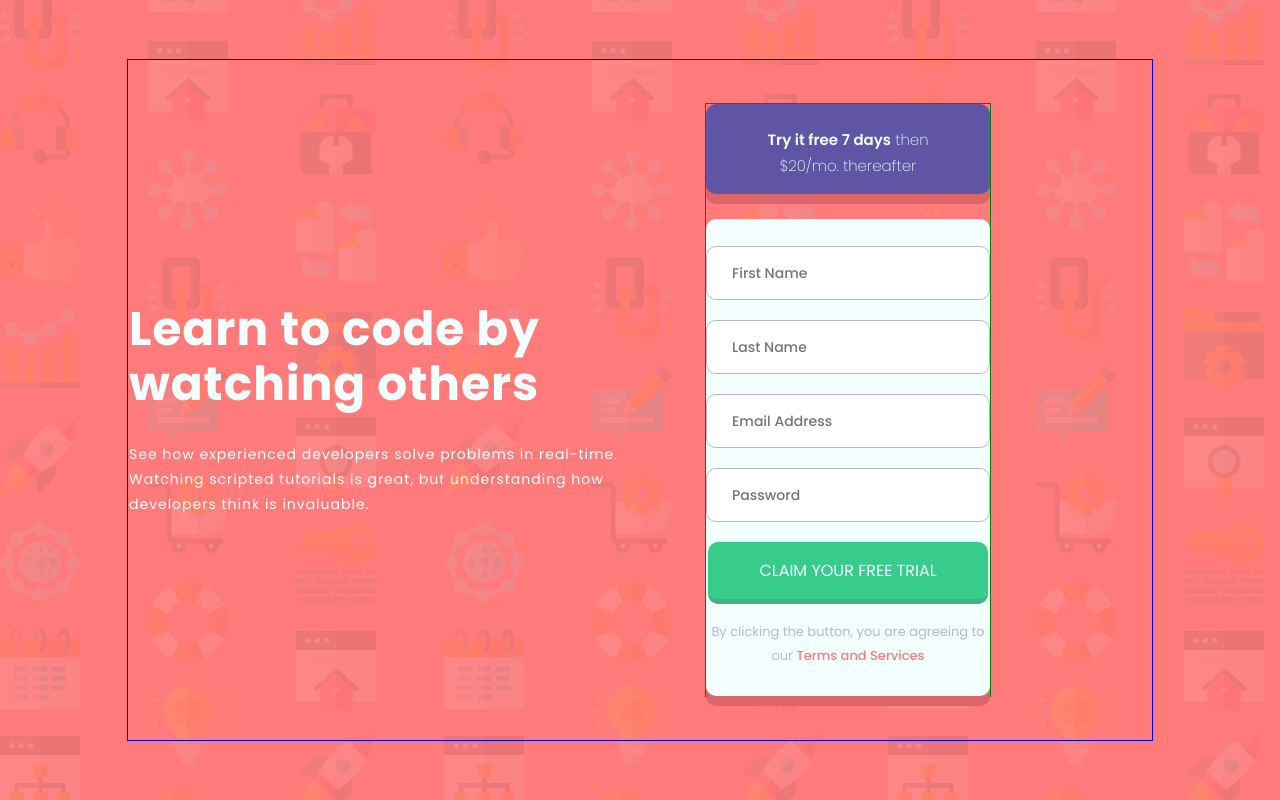
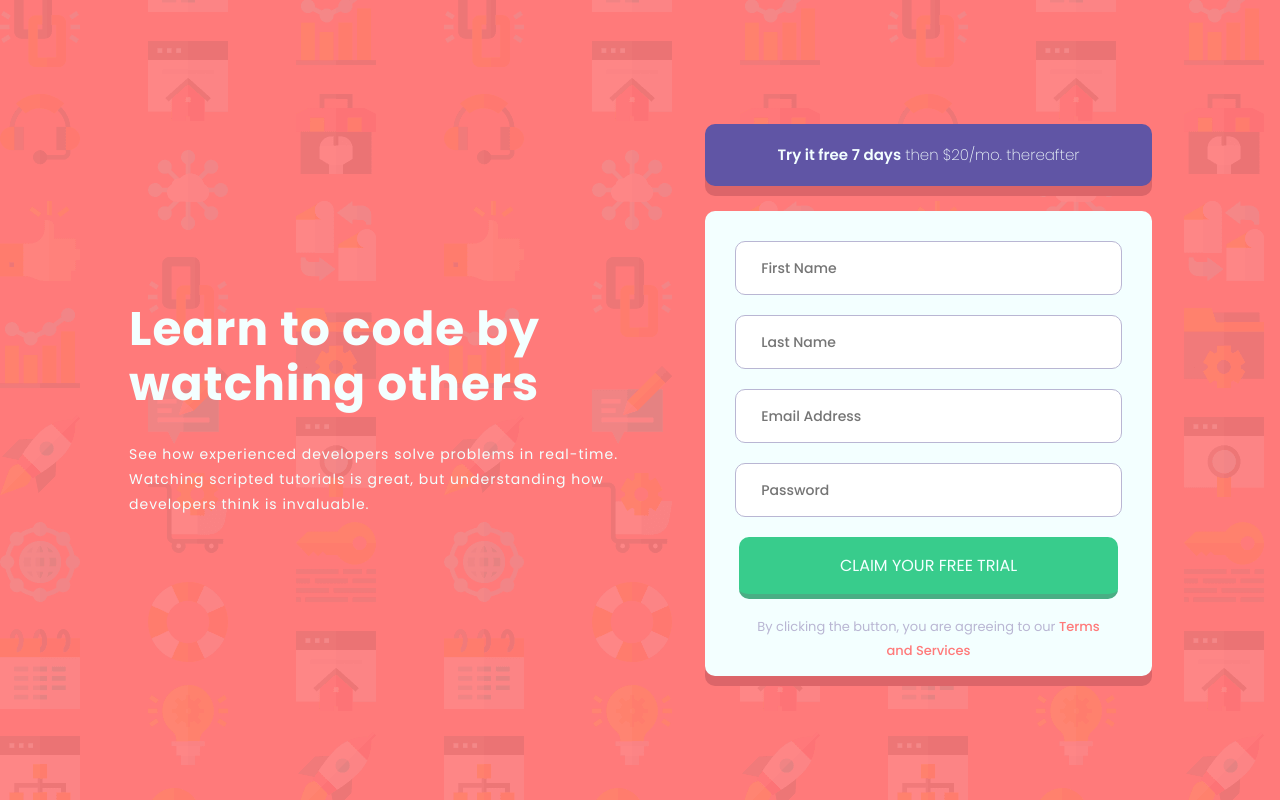
Before and after one commit to alexcamachogz/sign-up-form-component, a plain HTML site: page index.html in a window 1280 px wide. Drawn offline with Linux system fonts and the light colour scheme.

Commit message:
Full desktop view completed

```diff
--- a/css/main.css
+++ b/css/main.css
@@ -79,10 +79,18 @@
 }
 @media screen and (min-width: 1024px) {
   .form-content {
-    border: 1px solid #008000;
+    width: 540px;
   }
   .form {
-    margin-bottom: 0 !important;
+    margin-bottom: 0;
+    padding-top: 30px;
+    height: 435px;
+  }
+  .form .form-inputs input {
+    width: 80%;
+  }
+  .form .form-inputs p {
+    width: 80%;
   }
 }
 .btn-purple {
@@ -129,6 +137,22 @@
 .btn-green:active {
   background-color: #49ae84;
 }
+@media screen and (min-width: 1024px) {
+  .btn-purple {
+    height: 62px;
+  }
+  .btn-purple a {
+    height: 100%;
+    line-height: 62px;
+    width: 100%;
+  }
+  .btn-purple a span {
+    font-weight: 600;
+  }
+  .btn-green {
+    width: 85%;
+  }
+}
 body {
   background-image: url("../images/bg-intro-mobile.png");
   background-position: auto;
@@ -164,6 +188,5 @@ body a {
     align-items: center;
     width: 80vw !important;
     height: 85vh;
-    border: 1px solid #00f;
   }
 }
```
Also changed, not shown: 3 other files.
